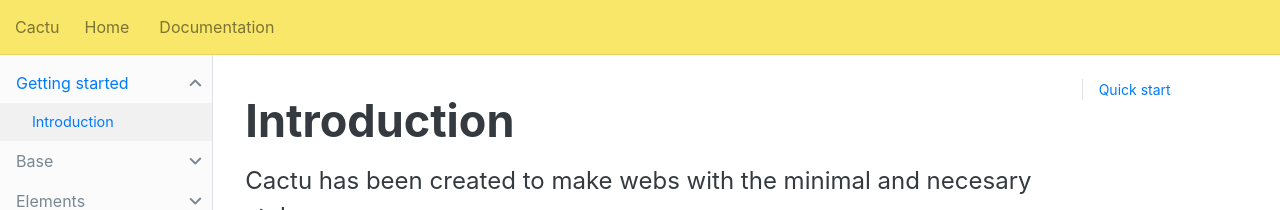
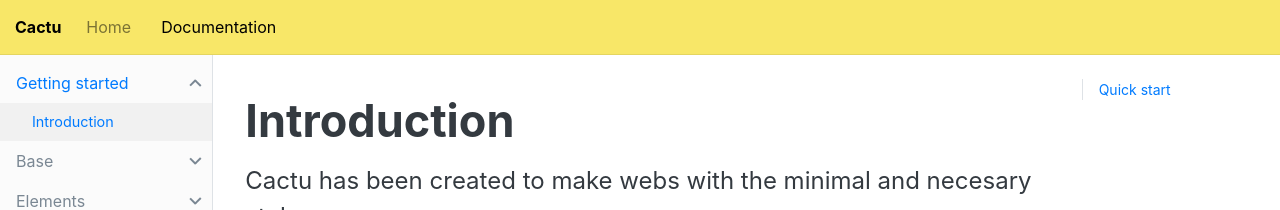
Before and after one commit to mendozagioo/cactu, a Jekyll site: the page built from documentation/getting-started/introduction.md, in a window 1280 px wide. Shown: the top 210 px of the page. Built offline with Jekyll 4.4.1, drawn with Linux system fonts in a browser that asks for light colours; the table of contents is made by our own code.

Commit message:
Navbar updated

```diff
--- a/_includes/header-navbar.html
+++ b/_includes/header-navbar.html
@@ -5,6 +5,6 @@
   </button>
   <nav>
     <a href="/">Home</a>
-    <a href="/documentation/getting-started/introduction/">Documentation</a>
+    <a class="active" href="/documentation/getting-started/introduction/">Documentation</a>
   </nav>
 </header>
--- a/_sass/components/_navbar.scss
+++ b/_sass/components/_navbar.scss
@@ -6,4 +6,9 @@
 #principal-menu {
   @include sticky-top;
   @include navbar-theme(#f8e768);
+
+  .navbar-brand {
+    color: $black;
+    font-weight: bold;
+  }
 }
--- a/css/cactu.css
+++ b/css/cactu.css
@@ -1481,7 +1481,7 @@ ul, ol {
 
 .navbar a.active,
 .navbar-expanded a.active {
-  color: #fff;
+  color: #000;
 }
 
 .navbar a,
--- a/scss/mixins/_navbar.scss
+++ b/scss/mixins/_navbar.scss
@@ -6,6 +6,7 @@
 @mixin navbar-theme($base-color: null, $theme: 'light') {
   $text: if($theme == 'light', rgba(0,0,0,.5), rgba(255,255,255,.5));
   $text-hover: if($theme == 'light', rgba(0,0,0,.7), rgba(255,255,255,.7));
+  $text-active: if($theme == 'light', $black, $white);
 
   @if $base-color == null {
     // Set default colors
@@ -19,6 +20,8 @@
       &:focus {
         color: $text-hover;
       }
+
+      &.active { color: $text-active; }
     }
 
     // Set selected
@@ -33,6 +36,8 @@
       &:focus {
         color: $text-hover;
       }
+
+      &.active { color: $text-active; }
     }
   }
 }
```
Also changed, not shown: assets/css/main.min.css, css/cactu.min.css.
